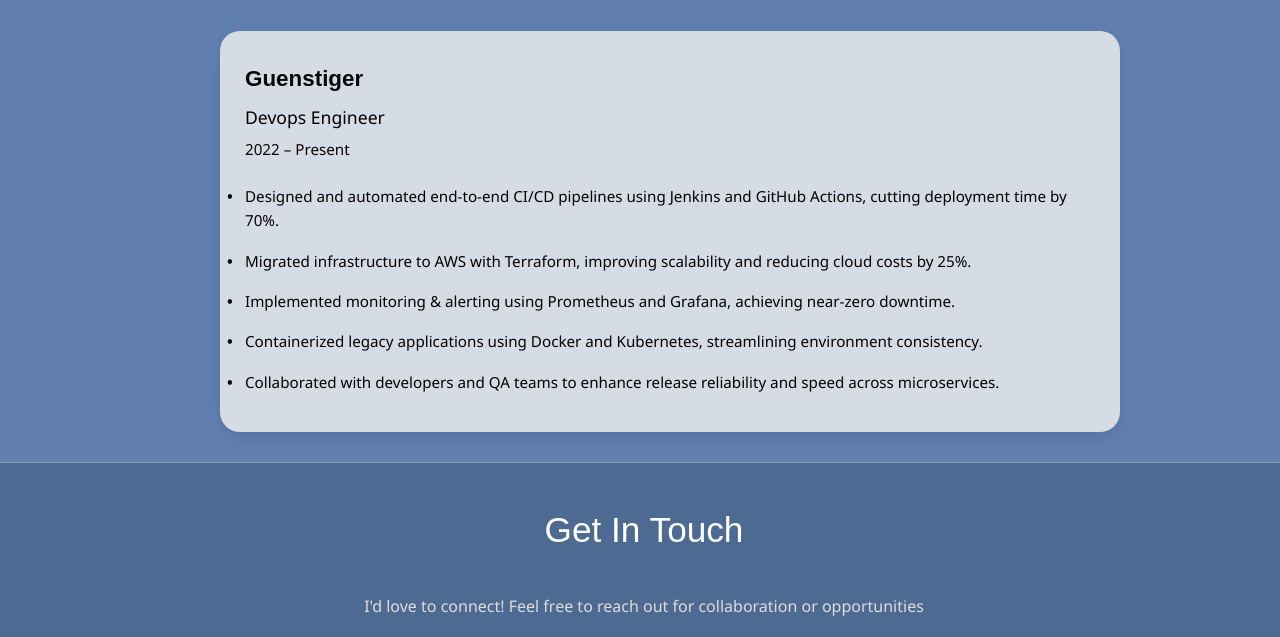
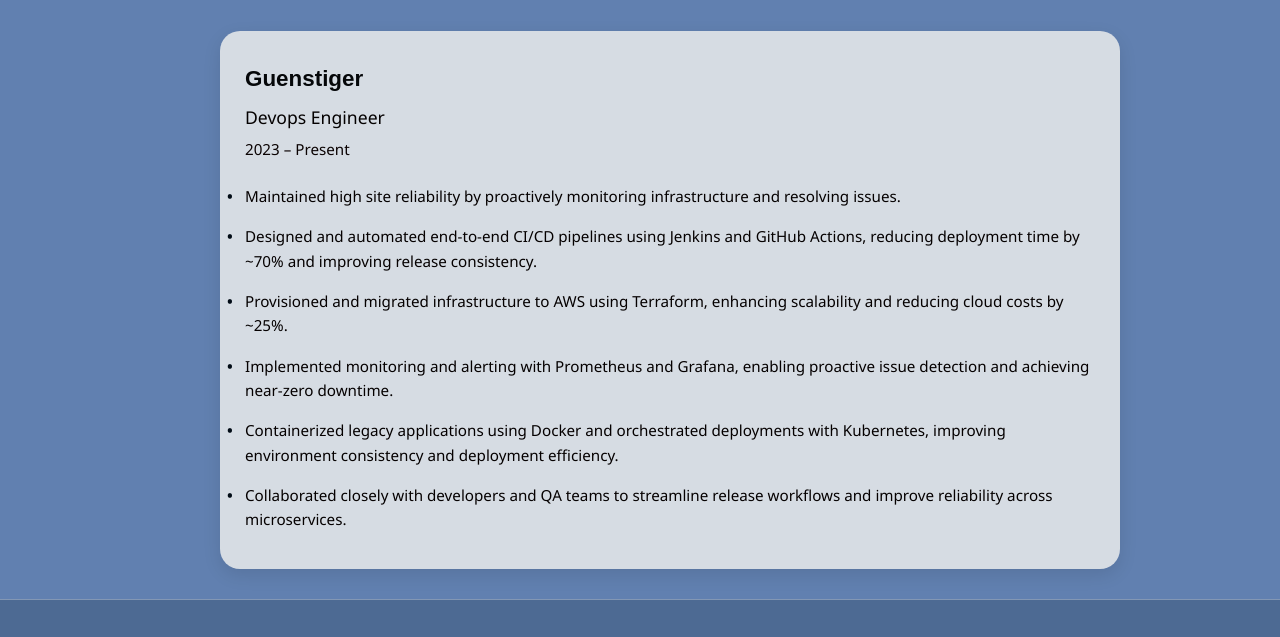
Before and after one commit to sakshidwivedi1501/sakshidevops.github.io, a plain HTML site: page index.html in a window 1280 px wide. Shown: the part 3440-4077 px from the top of the page. Drawn offline with Linux system fonts and the light colour scheme.

```diff
--- a/index.html
+++ b/index.html
@@ -196,14 +196,15 @@
       <div class="exp-header">
         <h3>Guenstiger</h3>
         <span class="company">Devops Engineer</span>
-        <span class="duration">2022 – Present</span>
+        <span class="duration">2023 – Present</span>
       </div>
       <ul class="exp-details">
-        <li>Designed and automated end-to-end CI/CD pipelines using Jenkins and GitHub Actions, cutting deployment time by 70%.</li>
-        <li>Migrated infrastructure to AWS with Terraform, improving scalability and reducing cloud costs by 25%.</li>
-        <li>Implemented monitoring & alerting using Prometheus and Grafana, achieving near-zero downtime.</li>
-        <li>Containerized legacy applications using Docker and Kubernetes, streamlining environment consistency.</li>
-        <li>Collaborated with developers and QA teams to enhance release reliability and speed across microservices.</li>
+        <li>Maintained high site reliability by proactively monitoring infrastructure and resolving issues.</li>
+        <li>Designed and automated end-to-end CI/CD pipelines using Jenkins and GitHub Actions, reducing deployment time by ~70% and improving release consistency.</li>
+        <li>Provisioned and migrated infrastructure to AWS using Terraform, enhancing scalability and reducing cloud costs by ~25%.</li>
+        <li>Implemented monitoring and alerting with Prometheus and Grafana, enabling proactive issue detection and achieving near-zero downtime.</li>
+        <li>Containerized legacy applications using Docker and orchestrated deployments with Kubernetes, improving environment consistency and deployment efficiency.</li>
+        <li>Collaborated closely with developers and QA teams to streamline release workflows and improve reliability across microservices.</li>
       </ul>
     </div>
   </div>
```
